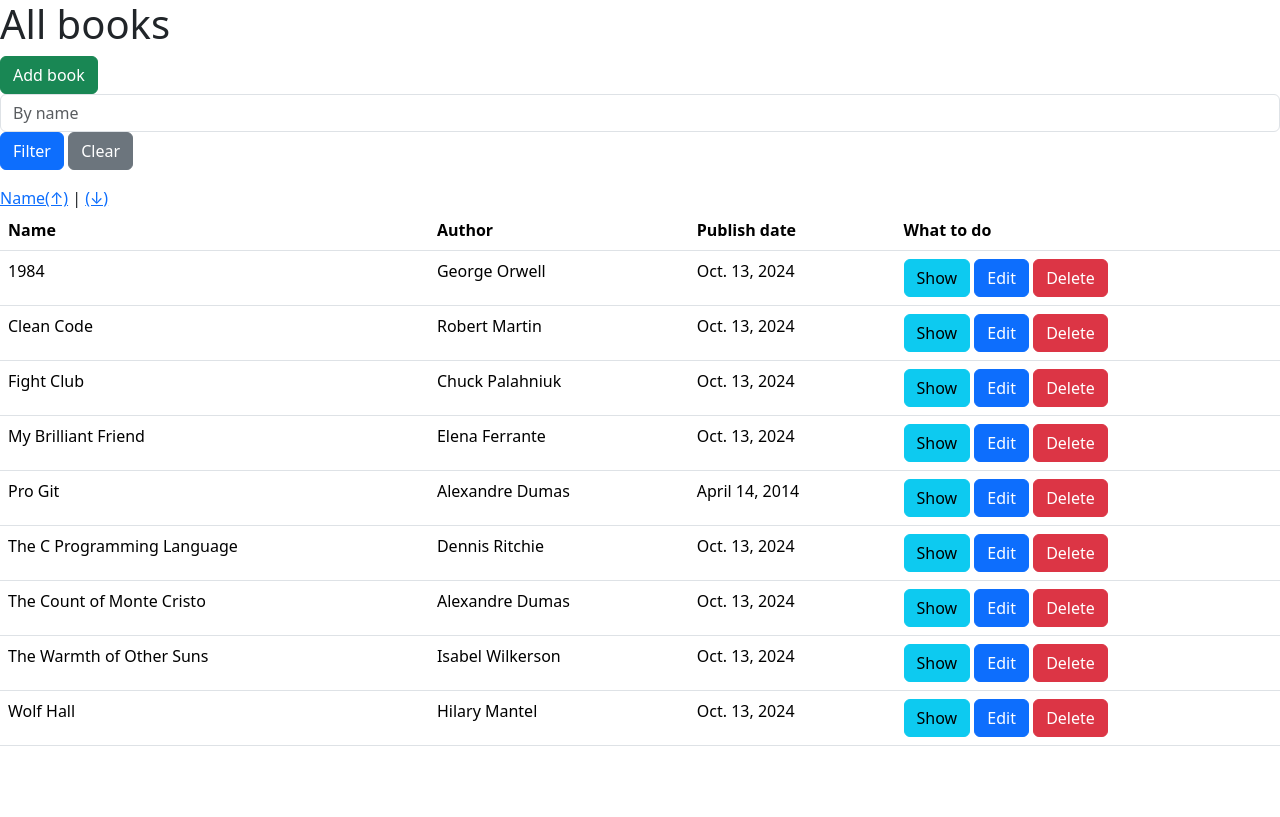
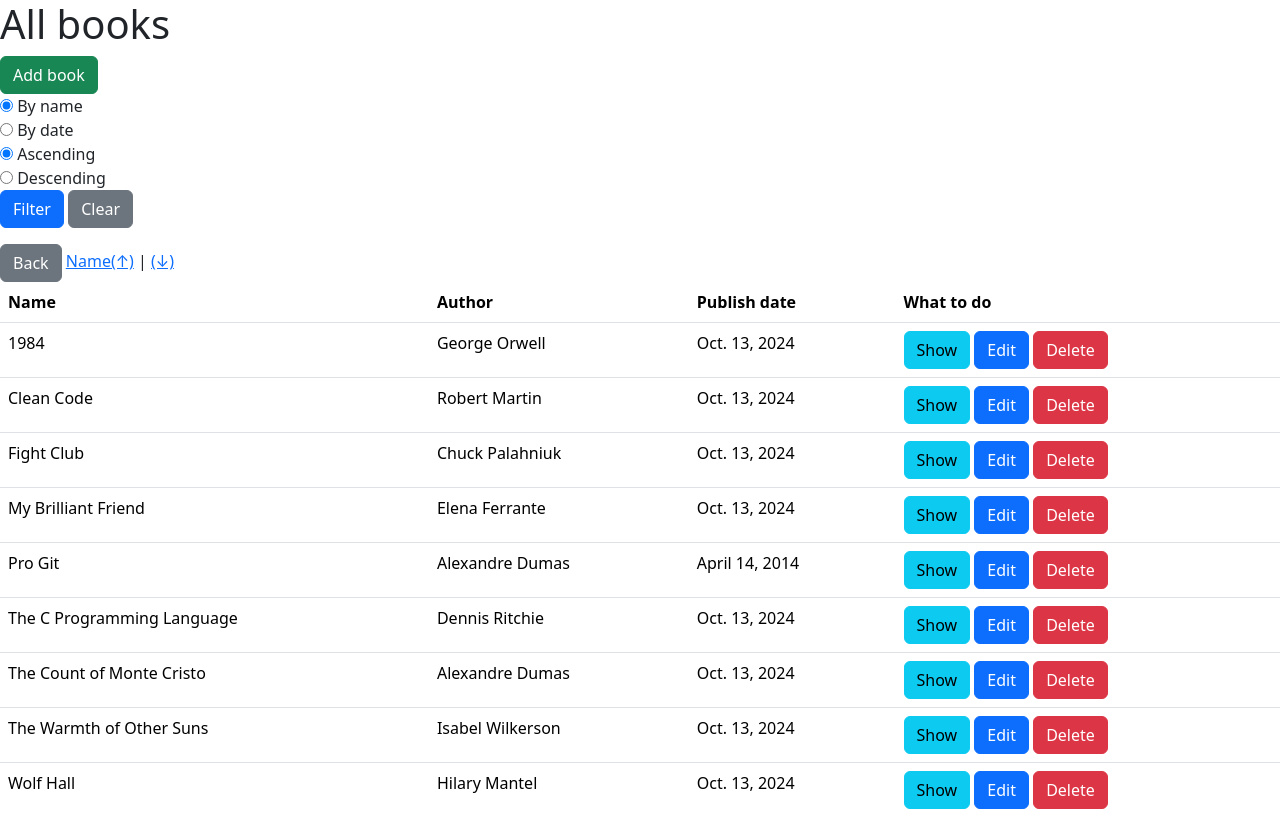
Before and after one commit to Naakinn/itcube-map, a Django app: page /books/?sort_by=name in a window 1280 px wide. Shown: the top 817 px of the page. Before the commit the page ends 746 px from the top, so only its background shows below. Run offline with Django 5.2, Linux system fonts and the light colour scheme; data comes from the database, SQL or seed files in the repository.

Commit message:
Feature: sort by field in ascending and descending order

```diff
--- a/testing/templates/books/book_list.html
+++ b/testing/templates/books/book_list.html
@@ -4,13 +4,38 @@
 <h1>All books</h1>
 {% if messages %}{% for message in messages %}<div class="alert alert-info">{{ message }}</div> {% endfor %}{% endif %}
 <a href="{% url 'book_create_view' %}" class="btn btn-success">Add book</a>
-<form method="get" class="form-inline mb-3">
+
+<!-- <form method="get" class="form-inline mb-3">
     <div class="form-group">
-        <input type="text" name="name" placeholder="By name" class="form-control" value="{{ request.GET.name }}">
+        <input type="text" name="name" placeholder="By name" class="form-control"   >
+        {{ request.GET.name }}
     </div>
     <button type="submit" class="btn btn-primary">Filter</button>
     <a href="{% url 'book_list_view' %}" class="btn btn-secondary">Clear</a>
+</form> -->
+
+<form method="get" class="form-inline mb-3">
+    <div class="form-group">
+        <input type="radio" name="radioName" id="radioName1" value="name" checked>
+        <label for="radioName1">By name</label>
+    </div>
+    <div class="form-group">
+        <input type="radio" name="radioName" id="radioName2" value="publish_date">
+        <label for="radioName2">By date</label>
+    </div>
+    <div class="form-group">
+        <input type="radio" name="radioSortBy" id="radioSortBy1" value="0" checked>
+        <label for="radioSortBy1">Ascending</label>
+    </div>
+    <div class="form-group">
+        <input type="radio" name="radioSortBy" id="radioSortBy2" value="1">
+        <label for="radioSortBy2">Descending</label>
+    </div>
+
+    <button type="submit" class="btn btn-primary">Filter</button>
+    <a href="{% url 'book_list_view' %}" class="btn btn-secondary">Clear</a>
 </form>
+<a href="{% url 'home' %}" class="btn btn-secondary">Back</a>
 <table class="table">
     <thead>
         <tr>
--- a/testing/views/book_views.py
+++ b/testing/views/book_views.py
@@ -14,16 +14,12 @@
     template_name = 'books/book_list.html'
     context_object_name = 'books'
     def get_queryset(self) -> QuerySet[Any]:
+
         queryset = super().get_queryset()
-        name = self.request.GET.get('name')
-        if name:
-            queryset = queryset.filter(name__icontains=name)
-        sort_by = self.request.GET.get('sort_by')
-        if sort_by == 'name':
-            queryset = queryset.order_by('name')
-        elif sort_by == '-name':
-            queryset = queryset.order_by('-name')
-        return queryset
+        name = self.request.GET.get('radioName')
+        sort_by = self.request.GET.get('radioSortBy')
+        order = ('' if not int(sort_by) else '-') + name if name and sort_by else 'name'
+        return queryset.order_by(order)
 
 
 class BookCreateView(CreateView):
```
